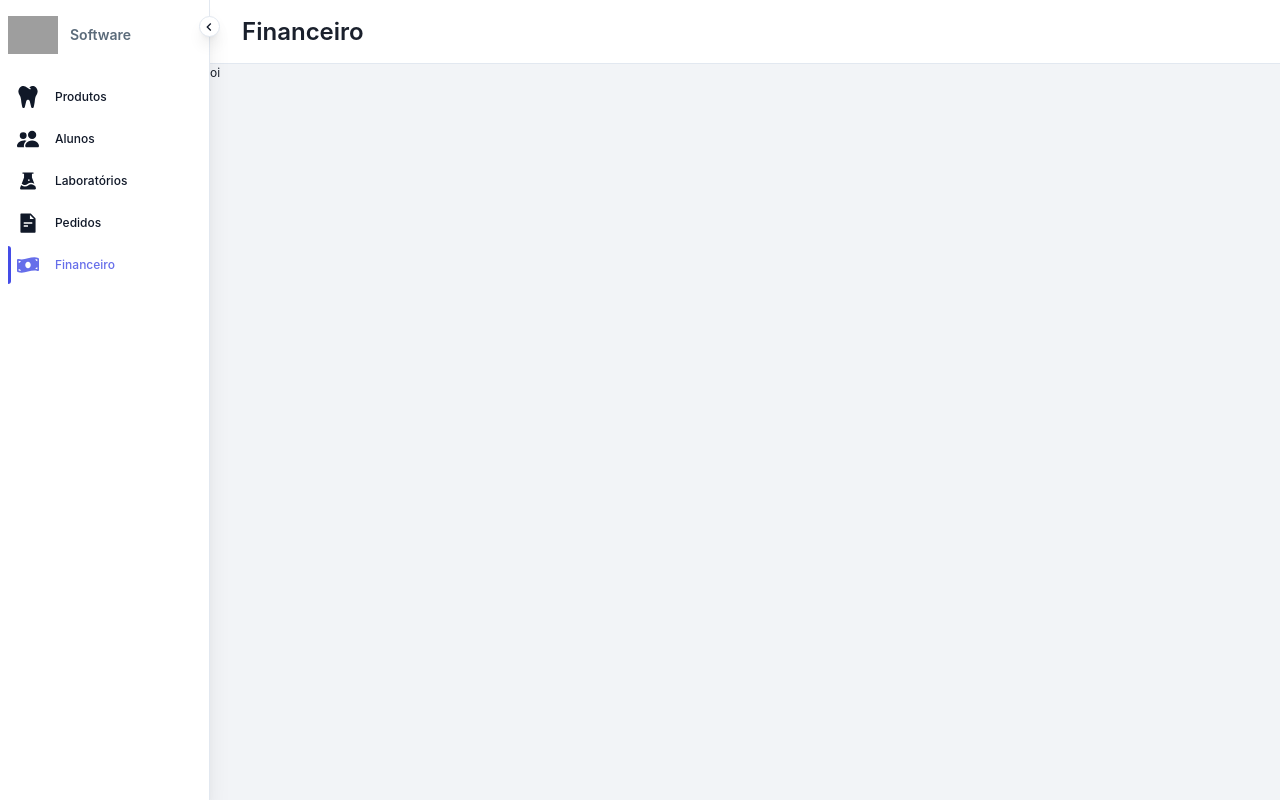
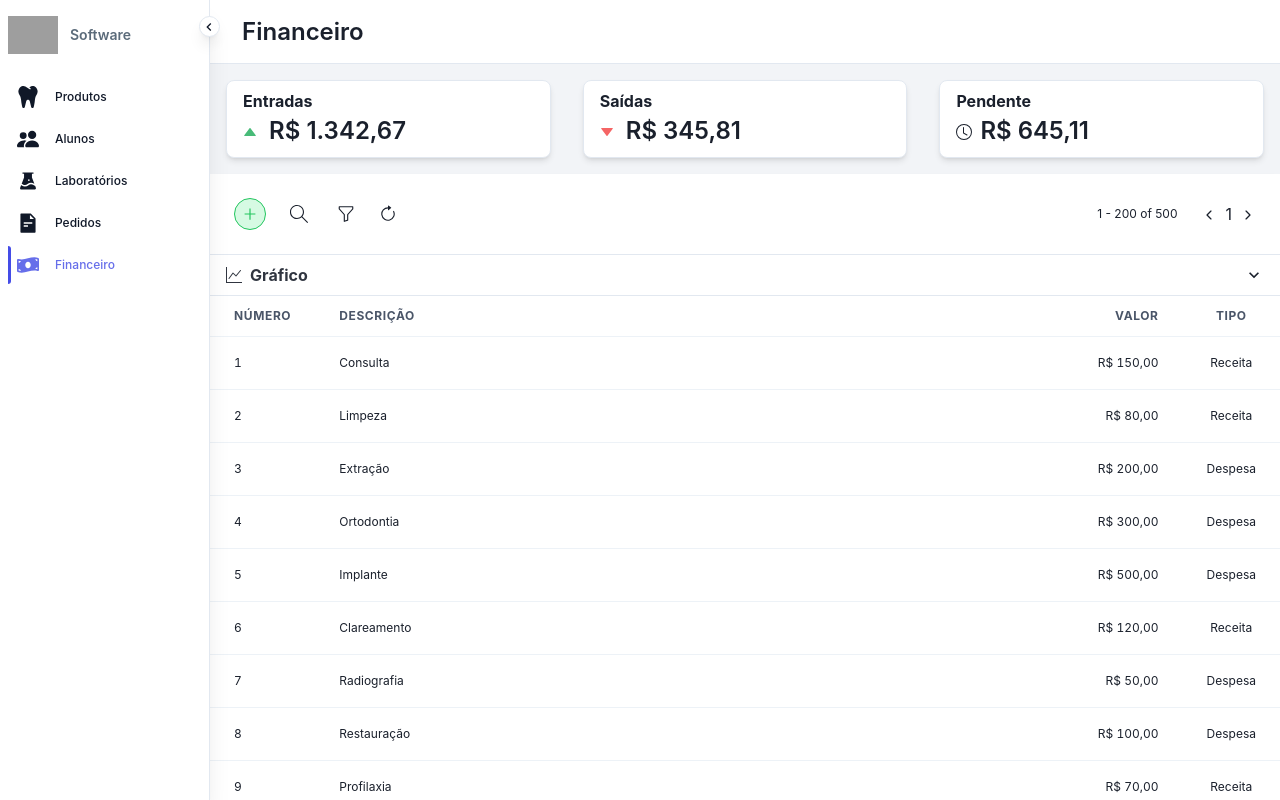
Before and after one commit to JacoGois/invetory-management, a React (Vite) app: page /financial in a window 1280 px wide. Built offline with nearby package versions, Linux system fonts and the light colour scheme; no server answers; grey boxes are pictures that could not be loaded.

Commit message:
feat: financial screen

```diff
--- a/package.json
+++ b/package.json
@@ -14,11 +14,13 @@
     "@chakra-ui/react": "^2.8.1",
     "@emotion/react": "^11.11.1",
     "@emotion/styled": "^11.11.0",
+    "apexcharts": "^3.44.0",
     "axios": "^1.6.0",
     "classnames": "^2.3.2",
     "formik": "^2.4.5",
     "framer-motion": "^10.16.4",
     "react": "^18.2.0",
+    "react-apexcharts": "^1.4.1",
     "react-dom": "^18.2.0",
     "react-icons": "^4.11.0",
     "react-number-format": "^5.3.1",
--- a/src/components/FilterTable.jsx
+++ b/src/components/FilterTable.jsx
@@ -14,7 +14,8 @@ export const FilterTable = ({
     placeholderInput,
     valueInput,
     onChangeInput,
-    filters
+    filters,
+    borderB = true
   }) => {
  const [expanded, setExpanded] = useState(false);
  const { isOpen, onClose, onOpen } = useDisclosure()
@@ -32,7 +33,7 @@ export const FilterTable = ({
        variants={opacityVariant}
        initial='hidden'
        animate='visible'
-       className='p-4 bg-surface flex items-center w-full justify-between border-b shadow-md'
+       className={`p-4 bg-surface flex items-center w-full justify-between ${borderB && 'border-b'} shadow-md`}
      >
        <div className='flex items-center gap-4'>
          <Icon label='Adicionar Produto'>
--- /dev/null
+++ b/src/pages/Financial/components/Graphics.jsx
@@ -0,0 +1,97 @@
+import {
+ Accordion,
+ AccordionItem,
+ AccordionButton,
+ AccordionPanel,
+ AccordionIcon,
+ Box
+} from '@chakra-ui/react'
+import { useState } from 'react'
+import Chart from 'react-apexcharts'
+import { BsGraphUp } from 'react-icons/bs';
+import { formatCurrency } from '../../../utils/stringHelpers';
+
+export const Graphics = () => {
+ const generateChartData = () => {
+  const categories = [];
+  const seriesData = [];
+
+  for (let i = 1; i <= 12; i++) {
+    const date = new Date();
+    date.setDate(date.getDate() + i);
+    const formattedDate = `${date.getDate()} ${date.toLocaleString('default', { month: 'short' })}`;
+
+    categories.push(formattedDate);
+    seriesData.push(Math.floor(Math.random() * 10000) + 1000);
+  }
+
+  return { categories, seriesData };
+};
+
+
+
+ const [chartOption, setchartOption] = useState(
+  {
+
+   series: [{
+    name: "Faturamento Médio",
+    data: generateChartData().seriesData,
+  }],
+   options: {
+     chart: {
+       type: 'area',
+       height: 350,
+       zoom: {
+         enabled: false
+       }
+     },
+     dataLabels: {
+       enabled: false
+     },
+     stroke: {
+       curve: 'straight'
+     },
+
+     title: {
+       text: 'Faturamento Médio',
+       align: 'left'
+     },
+     subtitle: {
+       text: 'Último Ano',
+       align: 'left'
+     },
+     xaxis: {
+      type: 'datetime',
+      categories: generateChartData().categories,
+    },
+     yaxis: {
+       opposite: true
+     },
+     legend: {
+       horizontalAlign: 'left'
+     },
+     tooltip: {
+      formatter: function (val) {
+        return formatCurrency(val);
+      }
+    }
+   }})
+
+  return (
+   <Accordion className='bg-surface' allowMultiple>
+     <AccordionItem>
+       <h2>
+         <AccordionButton>
+           <Box as="span" flex='1' textAlign='left' className='flex items-center gap-2 font-bold opacity-90'>
+             <BsGraphUp />  Gráfico
+           </Box>
+           <AccordionIcon />
+         </AccordionButton>
+       </h2>
+       <AccordionPanel pb={4}>
+         <Chart options={chartOption.options} series={chartOption.series} type="area" height={350} />
+       </AccordionPanel>
+     </AccordionItem>
+   </Accordion>
+  )
+}
--- /dev/null
+++ b/src/pages/Financial/components/ModalFinancial.jsx
@@ -0,0 +1,26 @@
+import { Button } from '../../../components/Button'
+import { TextField } from '../../../components/Fields/TextField'
+import { Modal } from '../../../components/Modal/Modal'
+
+export const ModalFinancial = ({ isOpen, onClose, productId }) => {
+  return (
+   <Modal.Root isOpen={isOpen} onClose={onClose} size='4xl'>
+     <Modal.Header text={productId ? 'Editar Aluno' : 'Adicionar Aluno'} />
+     <Modal.Body>
+       <div>
+         <div className='flex flex-col w-full md:flex-row items-center md:gap-3'>
+           <TextField label='Nome' className='w-full' placeholder='Ex.: Bisturi' />
+           <TextField label='Matrícula' className='w-full' placeholder='Ex.: 0123456789012' />
+         </div>
+         <div className='flex flex-col w-full md:flex-row items-center md:gap-3'>
+           <TextField label='Estoque' className='w-full' placeholder='Ex.: 20' />
+           <TextField label='Responsável' className='w-full' placeholder='Ex.: Ricardo' />
+         </div>
+         <div className='my-2 flex justify-end'>
+         </div>
+           <Button text='Salvar'  />
+       </div>
+     </Modal.Body>
+   </Modal.Root>
+  )
+}
--- /dev/null
+++ b/src/pages/Financial/components/ResumeFinancial.jsx
@@ -0,0 +1,49 @@
+import {
+ Stat,
+ StatLabel,
+ StatNumber,
+  StatArrow,
+} from '@chakra-ui/react'
+import { motion } from 'framer-motion'
+import { formatCurrency } from '../../../utils/stringHelpers'
+import { cardListVariant, cardItemVariant } from "../../../animations"
+import { BsClock } from 'react-icons/bs'
+
+export const ResumeFinancial = () => {
+  return (
+    <motion.div
+      variants={cardListVariant}
+      animate='visible'
+      initial='hidden'
+      className='p-3 flex items-center justify-between gap-4 md:gap-8'
+    >
+        <motion.div variants={cardItemVariant} className='w-full'>
+          <Stat className='flex items-center px-3 py-2 border shadow-md bg-surface rounded-lg'>
+            <StatLabel><span className='text-md font-bold'>Entradas</span></StatLabel>
+            <div className='flex items-center gap-2'>
+              <StatArrow className='mt-[2px]' type='increase' />
+              <StatNumber>{formatCurrency(1342.67)} </StatNumber>
+            </div>
+          </Stat>
+        </motion.div>
+        <motion.div variants={cardItemVariant} className='w-full'>
+          <Stat className='flex items-center px-3 py-2 border shadow-md bg-surface rounded-lg'>
+            <StatLabel><span className='text-md font-bold'>Saídas</span></StatLabel>
+            <div className='flex items-center gap-2'>
+              <StatArrow className='mt-[2px]' type='decrease' />
+              <StatNumber>{formatCurrency(345.81)} </StatNumber>
+            </div>
+          </Stat>
+        </motion.div>
+        <motion.div variants={cardItemVariant} className='w-full'>
+          <Stat className='flex items-center px-3 py-2 border shadow-md bg-surface rounded-lg'>
+            <StatLabel><span className='text-md font-bold'>Pendente</span></StatLabel>
+            <div className='flex items-center gap-2'>
+              <BsClock className='text-md mt-[2px]' />
+              <StatNumber>{formatCurrency(645.11)} </StatNumber>
+            </div>
+          </Stat>
+        </motion.div>
+    </motion.div>
+  )
+}
--- /dev/null
+++ b/src/pages/Financial/components/index.js
@@ -0,0 +1,3 @@
+export * from './ModalFinancial'
+export * from './Graphics'
+export * from './ResumeFinancial'
--- a/src/pages/Financial/index.jsx
+++ b/src/pages/Financial/index.jsx
@@ -1,5 +1,82 @@
+import { Table } from '../../components/Table/Table'
+import { FilterTable } from '../../components/FilterTable'
+import { Graphics, ModalFinancial, ResumeFinancial } from './components'
+import { useDisclosure } from '@chakra-ui/react'
+import { useState } from 'react'
+import { formatCurrency } from '../../utils/stringHelpers'
+
 export const Financial = () => {
+  const dataFinancial = [
+    { number: 1, description: 'Consulta', value: 150, type: 'Receita' },
+    { number: 2, description: 'Limpeza', value: 80, type: 'Receita' },
+    { number: 3, description: 'Extração', value: 200, type: 'Despesa' },
+    { number: 4, description: 'Ortodontia', value: 300, type: 'Despesa' },
+    { number: 5, description: 'Implante', value: 500, type: 'Despesa' },
+    { number: 6, description: 'Clareamento', value: 120, type: 'Receita' },
+    { number: 7, description: 'Radiografia', value: 50, type: 'Despesa' },
+    { number: 8, description: 'Restauração', value: 100, type: 'Despesa' },
+    { number: 9, description: 'Profilaxia', value: 70, type: 'Receita' },
+    { number: 10, description: 'Canal', value: 250, type: 'Despesa' },
+    { number: 11, description: 'Check-up', value: 120, type: 'Receita' },
+    { number: 12, description: 'Moldagem', value: 80, type: 'Despesa' },
+    { number: 13, description: 'Odontopediatria', value: 180, type: 'Receita' },
+    { number: 14, description: 'Ortopedia Facial', value: 350, type: 'Despesa' },
+    { number: 15, description: 'Prótese Dentária', value: 400, type: 'Despesa' },
+    { number: 16, description: 'Periodontia', value: 160, type: 'Receita' },
+    { number: 17, description: 'Odontogeriatria', value: 220, type: 'Receita' },
+    { number: 18, description: 'Estomatologia', value: 180, type: 'Receita' },
+    { number: 19, description: 'Radiologia', value: 60, type: 'Despesa' },
+    { number: 20, description: 'Cirurgia Bucomaxilofacial', value: 500, type: 'Despesa' },
+  ]
+
+
+  const { isOpen, onClose, onOpen } = useDisclosure()
+  const [ dataId, setDataId ] = useState(undefined)
+
+
+  const handleOpenModalAddData = () => {
+    setDataId()
+    onOpen()
+  }
+
+  const handleOpenModalEditData = id => {
+    setDataId(id)
+    onOpen()
+  }
+
   return (
-    <div>oi</div>
+    <main>
+      <ModalFinancial isOpen={isOpen} onClose={onClose} dataId={dataId} />
+      <ResumeFinancial />
+      <FilterTable
+        borderB={false}
+        handleClickAdd={handleOpenModalAddData}
+        placeholderInput='Digite o nome do Aluno...'
+        filters={
+          <div>
+            oi
+          </div>
+        }
+      />
+      <Graphics />
+      <Table.Root>
+      <Table.Thead >
+        <Table.Th>Número</Table.Th>
+        <Table.Th expansiveTh>Descrição</Table.Th>
+        <Table.Th textAlign='right'>Valor</Table.Th>
+        <Table.Th textAlign='center'>Tipo</Table.Th>
+      </Table.Thead>
+      <Table.Tbody colSpan={7} data={dataFinancial}>
+        {dataFinancial.map((data) => (
+          <Table.Tr>
+            <Table.Td>{data.number}</Table.Td>
+            <Table.Td>{data.description}</Table.Td>
+            <Table.Td textAlign='right'>{formatCurrency(data.value)}</Table.Td>
+            <Table.Td textAlign='center'>{data.type}</Table.Td>
+        </Table.Tr>
+        ))}
+      </Table.Tbody>
+      </Table.Root>
+    </main>
   )
 }
--- a/src/utils/stringHelpers.js
+++ b/src/utils/stringHelpers.js
@@ -14,3 +14,7 @@ export const formatCpfCnpj = cpfCnpj => {
 export const formatPhone = phone => {
   return phone.replace(/(\d{2})(\d{5})(\d{4})/, '($1) $2-$3')
 }
+
+export const formatCurrency = (value) => {
+  return new Intl.NumberFormat('pt-BR', { style: 'currency', currency: 'BRL' }).format(value);
+ }
```
Also changed, not shown: 2 other files (tests, documents, lock files or other folders).
